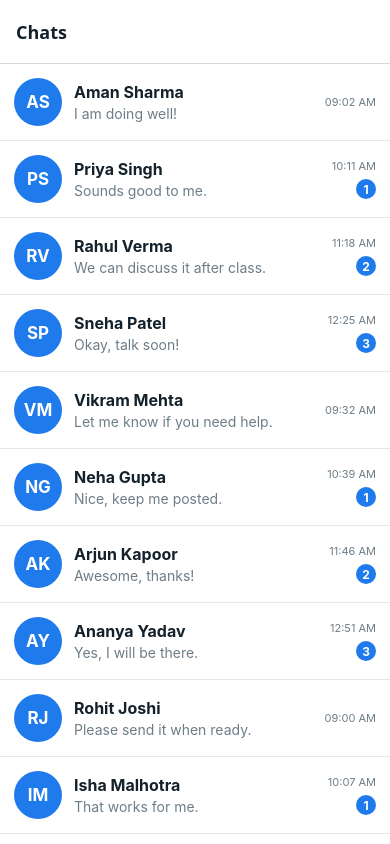
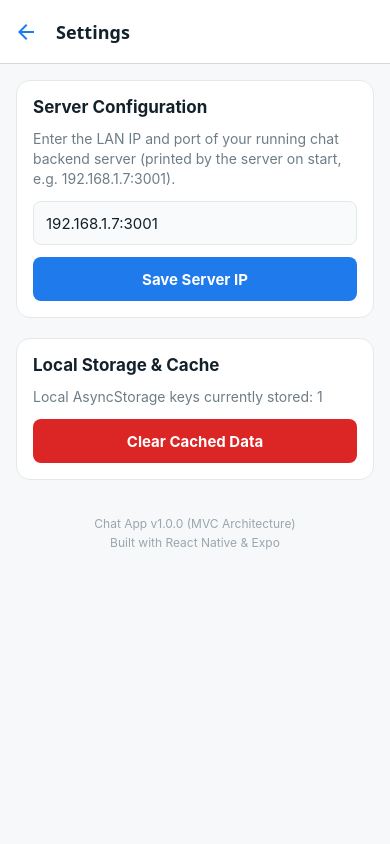
Before and after one commit to yash-raj-01/chat_app, a React Native app: screen /Settings in a window 390 px wide. Built offline with nearby package versions, Linux system fonts and the light colour scheme; no server answers.

Commit message:
Add settings screen and controller for server configuration and cache control

```diff
--- a/App.js
+++ b/App.js
@@ -3,12 +3,14 @@
  * Configures the Native Stack Navigator for MVC Views.
  */
 import React from "react";
+import { TouchableOpacity, Text, StyleSheet } from "react-native";
 import { StatusBar } from "expo-status-bar";
 import { NavigationContainer } from "@react-navigation/native";
 import { createNativeStackNavigator } from "@react-navigation/native-stack";
 import { SafeAreaProvider } from "react-native-safe-area-context";
 import ChatListScreen from "./src/views/screens/ChatListScreen";
 import IndividualChatScreen from "./src/views/screens/IndividualChatScreen";
+import SettingsScreen from "./src/views/screens/SettingsScreen";
 import { theme } from "./src/views/styles/theme";
 
 const Stack = createNativeStackNavigator();
@@ -35,10 +37,20 @@ export default function App() {
           <Stack.Screen
             name="Chats"
             component={ChatListScreen}
-            options={{
+            options={({ navigation }) => ({
               title: "Chats",
               headerLargeTitle: true,
-            }}
+              headerRight: () => (
+                <TouchableOpacity
+                  onPress={() => navigation.navigate("Settings")}
+                  style={styles.settingsButton}
+                  accessibilityLabel="Open settings"
+                  accessibilityRole="button"
+                >
+                  <Text style={styles.settingsButtonText}>Settings</Text>
+                </TouchableOpacity>
+              ),
+            })}
           />
           <Stack.Screen
             name="Individual Chat"
@@ -48,8 +60,28 @@ export default function App() {
               headerBackTitle: "Chats",
             })}
           />
+          <Stack.Screen
+            name="Settings"
+            component={SettingsScreen}
+            options={{
+              title: "Settings",
+              headerBackTitle: "Chats",
+            }}
+          />
         </Stack.Navigator>
       </NavigationContainer>
     </SafeAreaProvider>
   );
 }
+
+const styles = StyleSheet.create({
+  settingsButton: {
+    paddingHorizontal: 8,
+    paddingVertical: 4,
+  },
+  settingsButtonText: {
+    color: theme.colors.primary,
+    fontWeight: "600",
+    fontSize: 16,
+  },
+});
--- /dev/null
+++ b/src/controllers/useSettingsController.js
@@ -0,0 +1,66 @@
+/**
+ * useSettingsController - Controller for the Settings screen
+ * Part of the MVC Controller layer.
+ */
+import { useState, useEffect, useCallback } from "react";
+import AsyncStorage from "@react-native-async-storage/async-storage";
+import { SERVER_HOST, STORAGE_KEYS } from "../config/apiConfig";
+import { StorageService } from "../models/StorageService";
+
+export function useSettingsController() {
+  const [serverHost, setServerHost] = useState(SERVER_HOST);
+  const [savedStatus, setSavedStatus] = useState("");
+  const [storageCount, setStorageCount] = useState(0);
+
+  useEffect(() => {
+    loadSettings();
+  }, []);
+
+  const loadSettings = async () => {
+    try {
+      const keys = await AsyncStorage.getAllKeys();
+      setStorageCount(keys.length);
+
+      const customHost = await AsyncStorage.getItem("chat_app:custom_server_host");
+      if (customHost) {
+        setServerHost(customHost);
+      }
+    } catch (err) {
+      console.warn("[SettingsController] Failed to load settings:", err);
+    }
+  };
+
+  const handleSaveHost = async () => {
+    try {
+      const trimmed = serverHost.trim();
+      if (!trimmed) return;
+      await AsyncStorage.setItem("chat_app:custom_server_host", trimmed);
+      setSavedStatus("Server configuration saved!");
+      setTimeout(() => setSavedStatus(""), 3000);
+    } catch (err) {
+      setSavedStatus("Failed to save configuration");
+    }
+  };
+
+  const handleClearCache = async () => {
+    try {
+      await AsyncStorage.removeItem(STORAGE_KEYS.CHATS);
+      await AsyncStorage.removeItem(STORAGE_KEYS.LAST_CHAT_ID);
+      const keys = await AsyncStorage.getAllKeys();
+      setStorageCount(keys.length);
+      setSavedStatus("Cache cleared successfully");
+      setTimeout(() => setSavedStatus(""), 3000);
+    } catch (err) {
+      setSavedStatus("Failed to clear cache");
+    }
+  };
+
+  return {
+    serverHost,
+    setServerHost,
+    savedStatus,
+    storageCount,
+    handleSaveHost,
+    handleClearCache,
+  };
+}
--- /dev/null
+++ b/src/views/screens/SettingsScreen.jsx
@@ -0,0 +1,163 @@
+/**
+ * SettingsScreen - App configuration and local storage management
+ * Part of the MVC View layer.
+ */
+import React from "react";
+import {
+  View,
+  Text,
+  TextInput,
+  Pressable,
+  StyleSheet,
+  ScrollView,
+  SafeAreaView,
+} from "react-native";
+import { useSettingsController } from "../../controllers/useSettingsController";
+import { theme } from "../styles/theme";
+
+export default function SettingsScreen() {
+  const {
+    serverHost,
+    setServerHost,
+    savedStatus,
+    storageCount,
+    handleSaveHost,
+    handleClearCache,
+  } = useSettingsController();
+
+  return (
+    <SafeAreaView style={styles.safeArea}>
+      <ScrollView contentContainerStyle={styles.container}>
+        <View style={styles.section}>
+          <Text style={styles.sectionTitle}>Server Configuration</Text>
+          <Text style={styles.description}>
+            Enter the LAN IP and port of your running chat backend server (printed by the server on start, e.g. 192.168.1.7:3001).
+          </Text>
+
+          <TextInput
+            style={styles.input}
+            value={serverHost}
+            onChangeText={setServerHost}
+            placeholder="192.168.1.7:3001"
+            placeholderTextColor={theme.colors.textMuted}
+            autoCapitalize="none"
+            autoCorrect={false}
+          />
+
+          <Pressable
+            style={({ pressed }) => [styles.button, pressed && styles.buttonPressed]}
+            onPress={handleSaveHost}
+          >
+            <Text style={styles.buttonText}>Save Server IP</Text>
+          </Pressable>
+        </View>
+
+        <View style={styles.section}>
+          <Text style={styles.sectionTitle}>Local Storage & Cache</Text>
+          <Text style={styles.description}>
+            Local AsyncStorage keys currently stored: {storageCount}
+          </Text>
+
+          <Pressable
+            style={({ pressed }) => [
+              styles.button,
+              styles.dangerButton,
+              pressed && styles.buttonPressed,
+            ]}
+            onPress={handleClearCache}
+          >
+            <Text style={styles.buttonText}>Clear Cached Data</Text>
+          </Pressable>
+        </View>
+
+        {Boolean(savedStatus) && (
+          <View style={styles.statusToast}>
+            <Text style={styles.statusText}>{savedStatus}</Text>
+          </View>
+        )}
+
+        <View style={styles.footer}>
+          <Text style={styles.footerText}>Chat App v1.0.0 (MVC Architecture)</Text>
+          <Text style={styles.footerText}>Built with React Native & Expo</Text>
+        </View>
+      </ScrollView>
+    </SafeAreaView>
+  );
+}
+
+const styles = StyleSheet.create({
+  safeArea: {
+    flex: 1,
+    backgroundColor: theme.colors.background,
+  },
+  container: {
+    padding: theme.spacing.lg,
+    gap: theme.spacing.xl,
+  },
+  section: {
+    backgroundColor: theme.colors.surface,
+    padding: theme.spacing.lg,
+    borderRadius: theme.borderRadius.md,
+    borderWidth: 1,
+    borderColor: theme.colors.border,
+    gap: theme.spacing.md,
+  },
+  sectionTitle: {
+    ...theme.typography.title,
+    fontSize: 17,
+  },
+  description: {
+    fontSize: 14,
+    color: theme.colors.textSecondary,
+    lineHeight: 20,
+  },
+  input: {
+    height: 44,
+    borderWidth: 1,
+    borderColor: theme.colors.border,
+    borderRadius: theme.borderRadius.sm,
+    paddingHorizontal: 12,
+    fontSize: 15,
+    backgroundColor: "#f9fafb",
+    color: theme.colors.textPrimary,
+  },
+  button: {
+    height: 44,
+    backgroundColor: theme.colors.primary,
+    borderRadius: theme.borderRadius.sm,
+    justifyContent: "center",
+    alignItems: "center",
+  },
+  dangerButton: {
+    backgroundColor: "#dc2626",
+  },
+  buttonPressed: {
+    opacity: 0.8,
+  },
+  buttonText: {
+    color: theme.colors.textWhite,
+    fontWeight: "700",
+    fontSize: 15,
+  },
+  statusToast: {
+    backgroundColor: "#ecfdf5",
+    borderWidth: 1,
+    borderColor: "#a7f3d0",
+    borderRadius: theme.borderRadius.sm,
+    padding: theme.spacing.md,
+    alignItems: "center",
+  },
+  statusText: {
+    color: "#065f46",
+    fontWeight: "600",
+  },
+  footer: {
+    alignItems: "center",
+    marginTop: theme.spacing.lg,
+    gap: 4,
+  },
+  footerText: {
+    fontSize: 12,
+    color: theme.colors.textMuted,
+  },
+});
```
